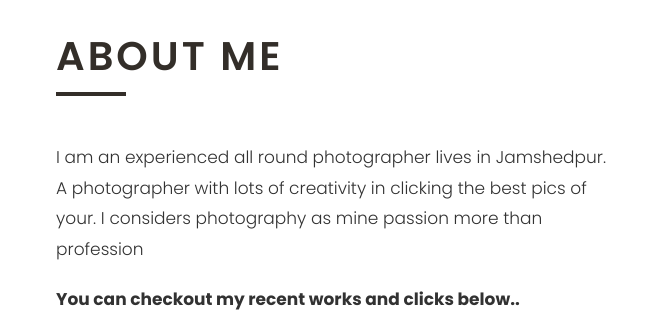
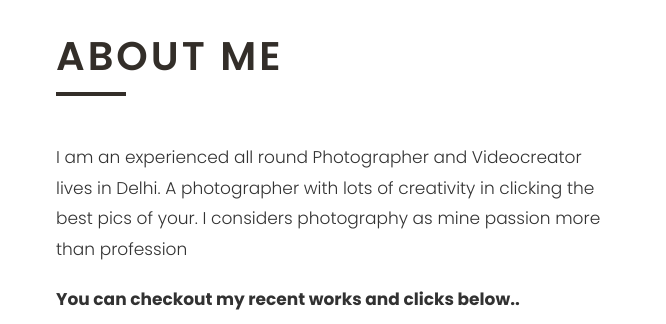
Before and after one commit to akash-2410/Photographer-s-Portfolio, a plain HTML site: page index.html in a window 1280 px wide. Shown: the part 840-1164 px from the top of the page, 614-1280 px from the left. Drawn offline with Linux system fonts and the light colour scheme.

Commit message:
Update index.html

```diff
--- a/index.html
+++ b/index.html
@@ -50,7 +50,7 @@
                         <div class = "title">
                             <h2>About Me</h2>
                         </div>
-                        <p class = "lead">I am an experienced all round photographer lives in Jamshedpur. A photographer with lots of creativity in clicking the best pics of your. I considers photography as mine passion more than profession</p>
+                        <p class = "lead">I am an experienced all round Photographer  and Videocreator lives in Delhi. A photographer with lots of creativity in clicking the best pics of your. I considers photography as mine passion more than profession</p>
                         <p class = "lead"><b>You can checkout my recent works and clicks below..</b></p>
                         <a href = "#work" class = "btn-down">
                             <i class = "fas fa-chevron-down"></i>
```
